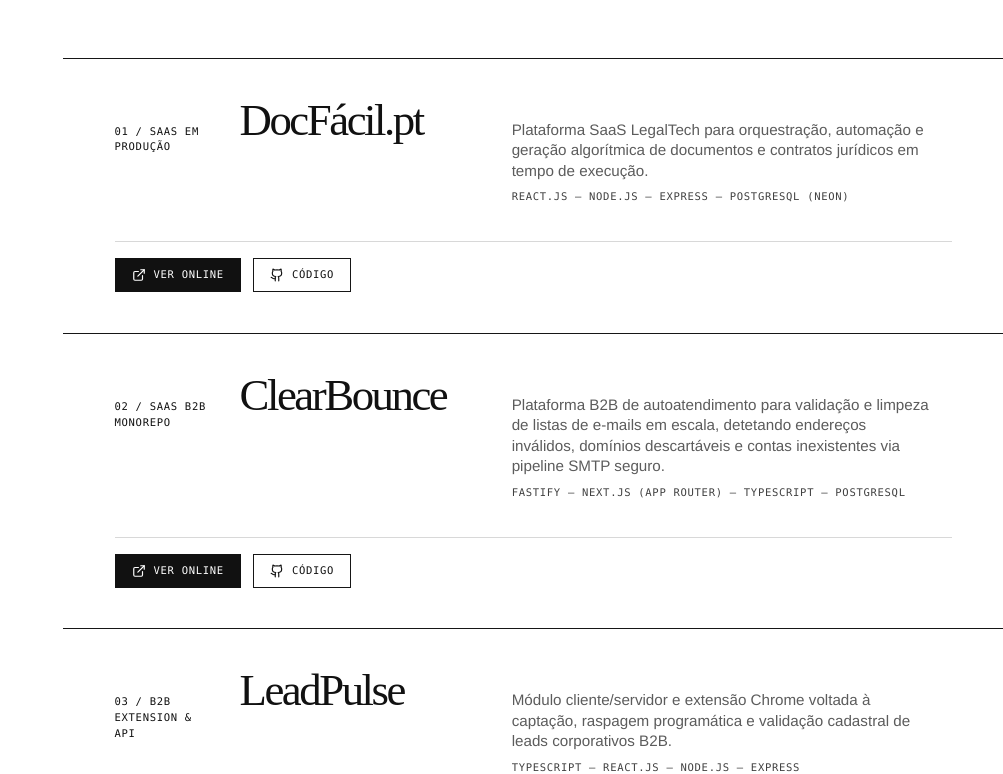
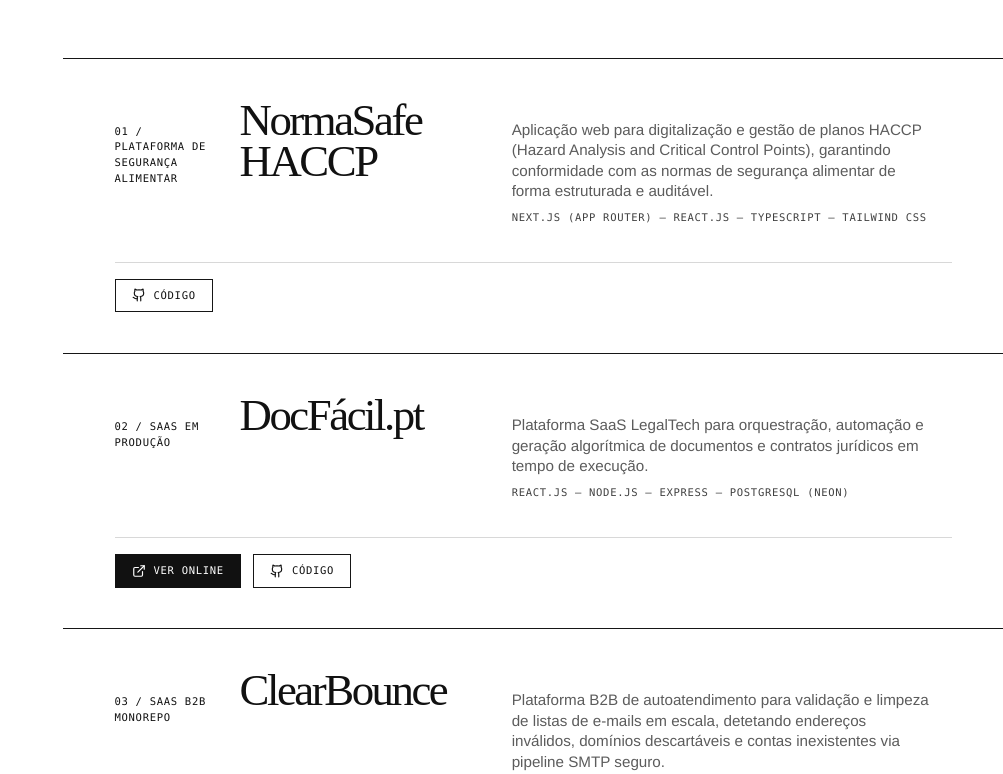
Before and after one commit to tiagodearaujo13-lab/Portfolio, a Next.js app: page / in a window 1280 px wide. Shown: the part 2508-3282 px from the top of the page, without its empty margins (277-1280 px from the left). Built offline with nearby package versions, Linux system fonts and the light colour scheme.

Commit message:
feat(projects): adicionar NormaSafe HACCP como projeto em destaque
Projeto em Next.js + TypeScript colocado em primeiro na lista, apenas com
botão "Código" (repositório privado, sem deploy público por agora).

🤖 Generated with Codebuff
Co-Authored-By: Codebuff <noreply@codebuff.com>

```diff
--- a/data/projects.ts
+++ b/data/projects.ts
@@ -1,6 +1,40 @@
 import { Project } from '@/types';
 
 export const projects: Project[] = [
+  {
+    id: 'normasafe-haccp',
+    title: 'NormaSafe HACCP',
+    status: 'development',
+    statusLabel: 'Plataforma de Segurança Alimentar',
+    featured: true,
+    users: 'Conformidade HACCP Digital',
+    role: 'Fundador & Lead Full-Stack Engineer',
+    impact: 'Conformidade HACCP Digitalizada',
+    description:
+      'Aplicação web para digitalização e gestão de planos HACCP (Hazard Analysis and Critical Control Points), garantindo conformidade com as normas de segurança alimentar de forma estruturada e auditável.',
+    fullDescription:
+      'Plataforma construída com Next.js (App Router) e TypeScript em modo estrito, orientada à gestão de pontos críticos de controlo, registos de monitorização e documentação de conformidade alimentar.',
+    longDescription:
+      'Plataforma construída com Next.js (App Router) e TypeScript em modo estrito, orientada à gestão de pontos críticos de controlo, registos de monitorização e documentação de conformidade alimentar.',
+    highlight:
+      'Digitalização de planos HACCP: pontos críticos de controlo, monitorização e evidências de auditoria num só sistema.',
+    techStack: [
+      'Next.js (App Router)',
+      'React.js',
+      'TypeScript',
+      'Tailwind CSS',
+    ],
+    stack: [
+      'Next.js (App Router)',
+      'React.js',
+      'TypeScript',
+      'Tailwind CSS',
+    ],
+    githubUrl: 'https://github.com/tiagodearaujo13-lab/normasafe-haccp',
+    links: {
+      github: 'https://github.com/tiagodearaujo13-lab/normasafe-haccp',
+    },
+  },
   {
     id: 'docfacil',
     title: 'DocFácil.pt',
```
Also changed, not shown: 1 other file (tests, documents, lock files or other folders).
